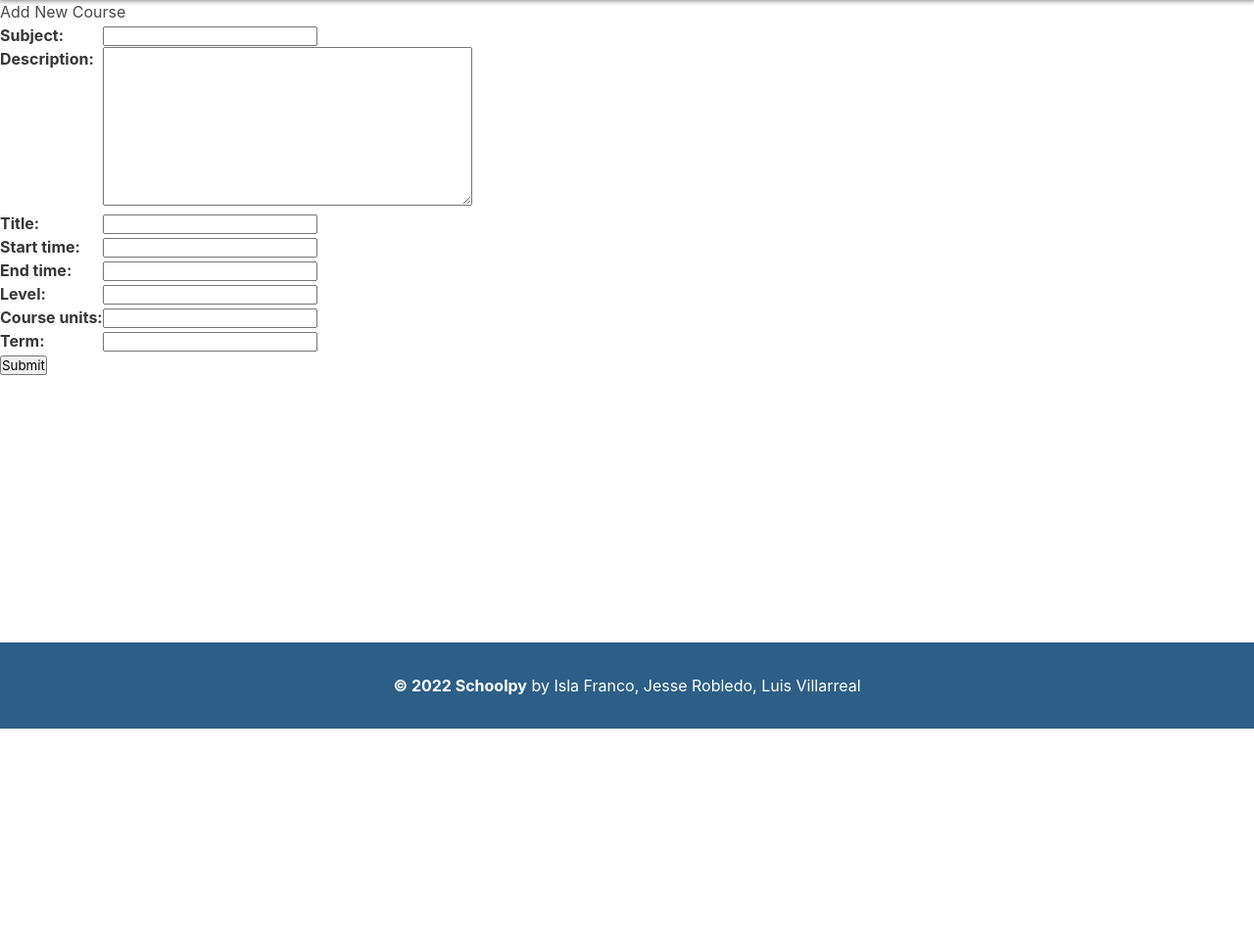
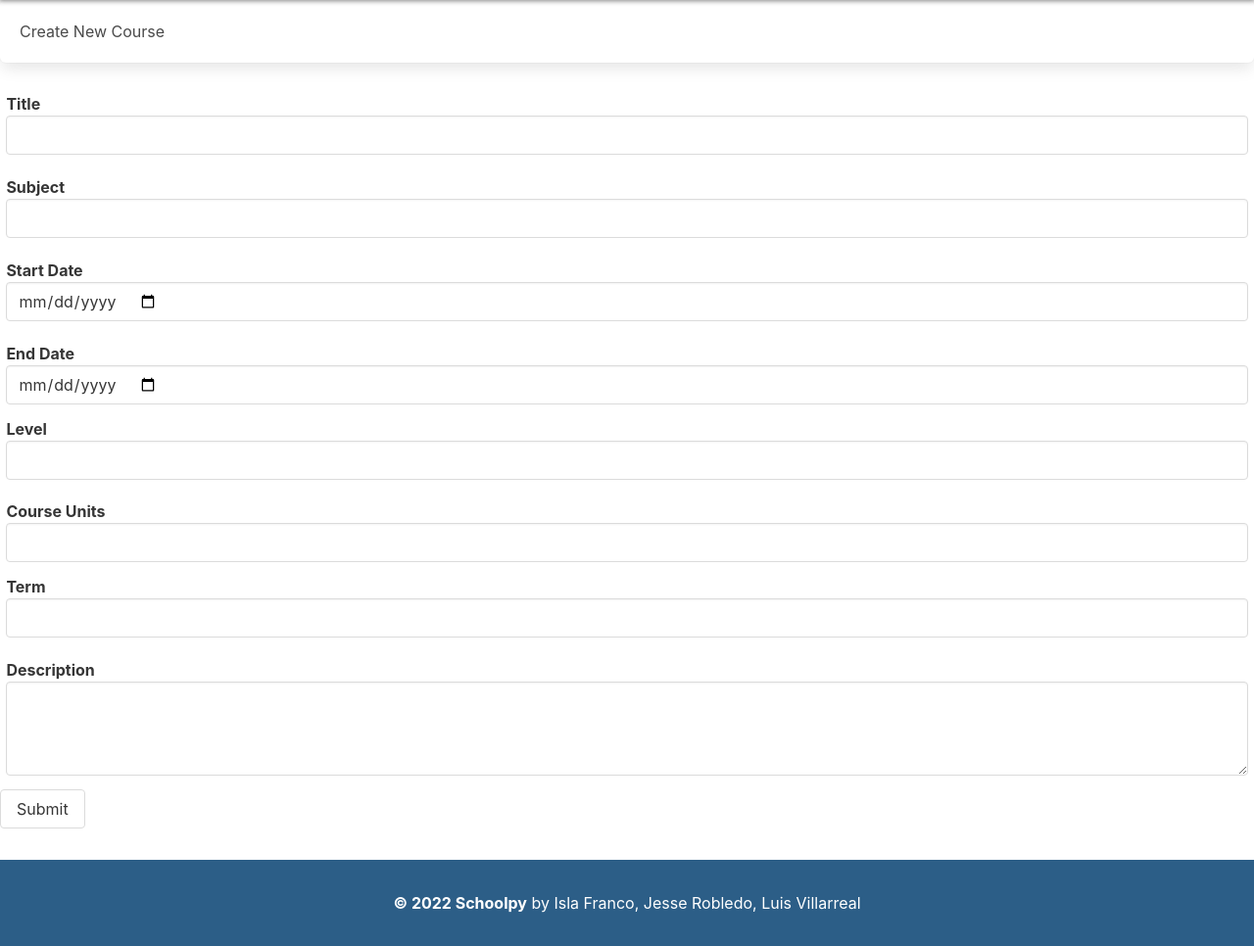
Before and after one commit to IslaFranco/schoolpy, a Django app: page /courses/create/ in a window 1280 px wide. Shown: the part 56-1022 px from the top of the page at 98% size. Before the commit the page ends 800 px from the top, so only its background shows below. Run offline with Django 4.2, Linux system fonts and the light colour scheme.

Commit message:
wip: new styled form

```diff
--- a/main_app/templates/main_app/course_form.html
+++ b/main_app/templates/main_app/course_form.html
@@ -1,19 +1,85 @@
 {% extends 'base.html' %}
 
 {% block content %}
-
+<div class="box page-header">
     {% if object %}
         <h1>Edit {{ object.title }}</h1>
     {% else %}
-<h1>Add New Course</h1>
+        <h1>Create New Course</h1>
     {% endif %}
-
-<form action="" method="POST">
+</div>
+<div class="col-container">
+    <form action="{% url 'course_create' %}" method="POST" class="field">
         {%  csrf_token %}
-    <table>
-        {{ form.as_table }}<!-- TODO add Form to create New Course -->
-    </table>
-    <input type="submit" value="Submit">
+            <label class="label">
+                Title
+                <input class="input" type="text" name="title"
+                    {% if object %}
+                        value="{{ object.title }}"
+                    {% endif %}
+                >
+            </label>
+            <label class="label">
+                Subject
+                <input class="input" type="text" name="subject"
+                    {% if object %}
+                        value="{{ object.subject }}"
+                    {% endif %}
+                >
+            </label>
+            <div class="row-form-input">
+                <label class="label">
+                    Start Date
+                    <input class="input" type="date" name="start_time"
+                        {% if object %}
+                            value="{{ object.start_time }}"
+                        {% endif %}
+                    >
+                </label>
+                <label class="label">
+                    End Date
+                    <input class="input" type="date" name="end_time"
+                        {% if object %}
+                            value="{{ object.start_time }}"
+                        {% endif %}
+                    >
+                </label>
+            </div>
+            <div class="row-form-input">
+                <label class="label">
+                    Level
+                    <input class="input" type="text" name="level"
+                        {% if object %}
+                            value="{{ object.level }}"
+                        {% endif %}
+                    >
+                </label>
+                <label class="label">
+                    Course Units
+                    <input class="input" type="number" name="course_units"
+                        {% if object %}
+                            value="{{ object.course_units }}"
+                        {% endif %}
+                    >
+                </label>
+            </div>
+            <label class="label">
+                Term
+                <input class="input" type="number" name="term"
+                    {% if object %}
+                        value="{{ object.term }}"
+                    {% endif %}
+                >
+            </label>
+            <label class="label">
+                Description
+                {% if object %}
+                <textarea class="textarea" name="description" rows="3" maxlength="1000">{{ object.description }}</textarea>
+                {% else %}
+                <textarea class="textarea" name="description" rows="3" maxlength="1000"></textarea>
+                {% endif %}
+            </label>
+            <input class="button" type="submit" value="Submit">
     </form>
-
+</div>
 {% endblock %}
```
Lines whose indentation alone changed are shown as unchanged.
